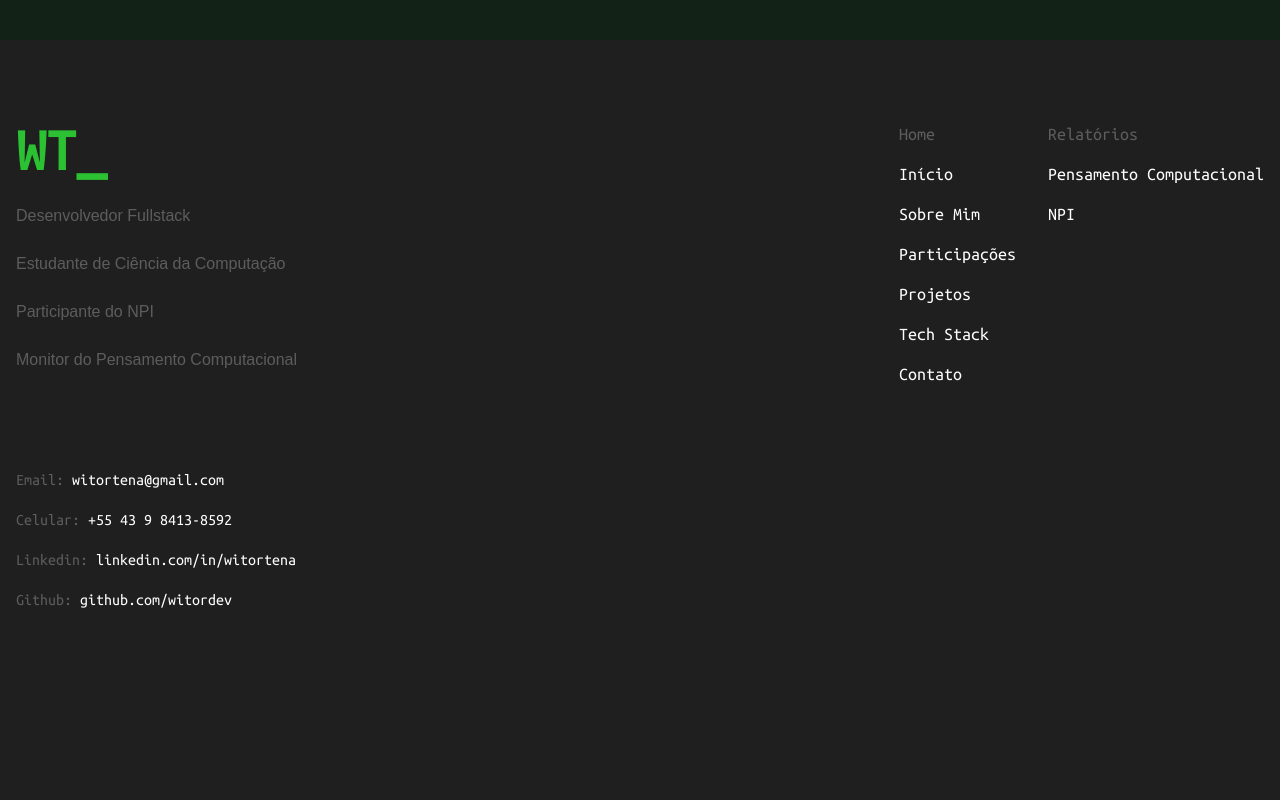
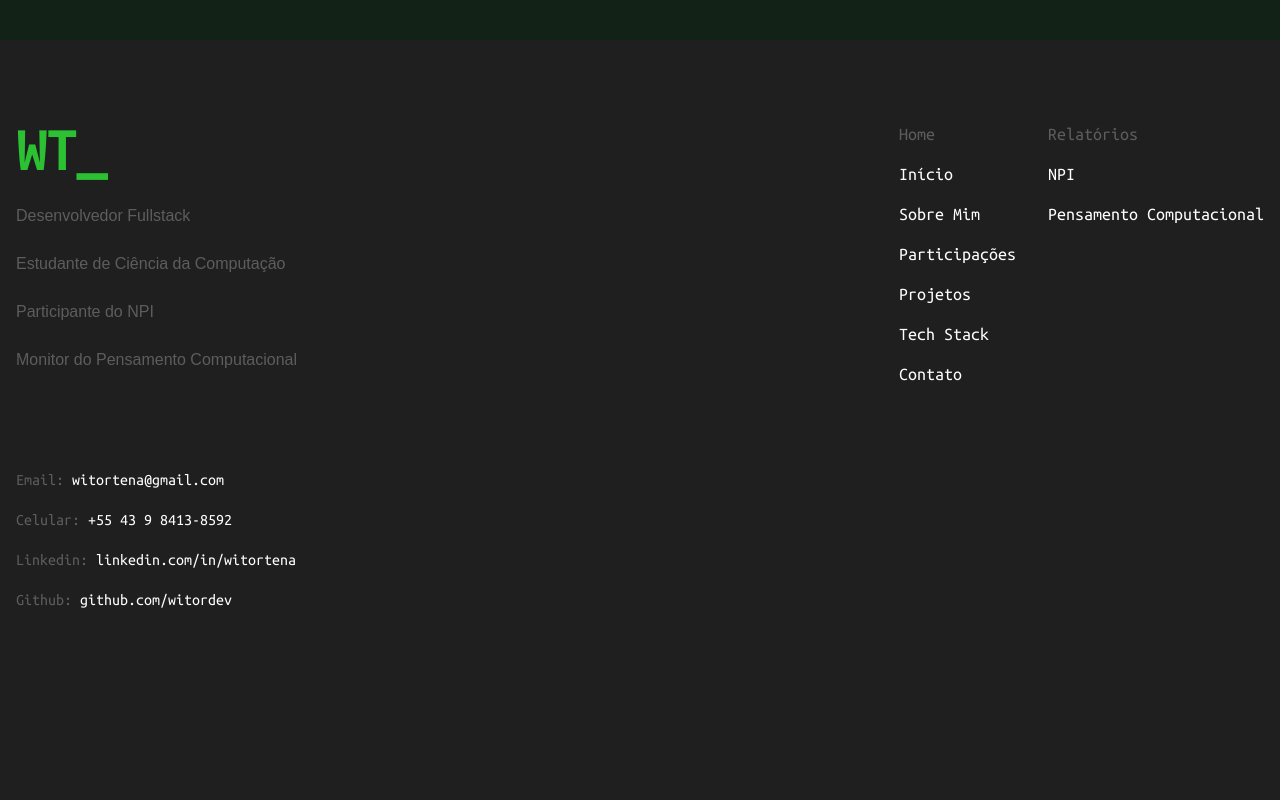
Before and after one commit to WitorDev/witortena, a Next.js app: page / in a window 1280 px wide. Shown: the part 5180-5980 px from the top of the page. Built offline with nearby package versions, Linux system fonts and the light colour scheme; a web font is replaced by a local one.

Commit message:
links fixed for new pages

```diff
--- a/app/components/Footer.tsx
+++ b/app/components/Footer.tsx
@@ -86,18 +86,10 @@ export default function Hero() {
             <div className="flex flex-col gap-3  text-terciary-bg">
               <h3 className="">Relatórios</h3>
               {[
-                // { href: "/reports/NPI", label: "NPI" },
-                // {
-                //   href: "/reports/pensamento-computacional",
-                //   label: "Pensamento Computacional",
-                // },
+                { href: "/reports/NPI", label: "NPI" },
                 {
-                  href: "https://portfolio-unifil.onrender.com/pensamento-computacional",
+                  href: "/reports/pensamento-computacional",
                   label: "Pensamento Computacional",
-                },
-                {
-                  href: "https://portfolio-unifil.onrender.com/NPI",
-                  label: "NPI",
                 },
               ].map((link, index) => (
                 <Link
--- a/app/components/Navbar.tsx
+++ b/app/components/Navbar.tsx
@@ -147,18 +147,16 @@ export default function Navbar() {
               "contact",
             ]}
           />
-          <div className="w-full rounded-lg flex justify-center align-middle bg-background">
-            <Link
-              href={"https://portfolio-unifil.onrender.com"}
-              className="transition-all relative inline-block"
-            >
-              <div
-                className={`flex gap-2 text-lg pb-4 hover:cursor-pointer hover:text-terciary-bg`}
-              >
-                <h1>Relatórios UniFil</h1>
-              </div>
-            </Link>
-          </div>
+          <MobileDropdown
+            pageUrl="/reports"
+            title="Relatórios"
+            options={[
+              "NPI - Núcleo de Práticas de Informática",
+              "Pensamento Computacional",
+            ]}
+            links={["/NPI", "/pensamento-computacional"]}
+            final={true}
+          />
         </nav>
       </motion.header>
     </div>
```
